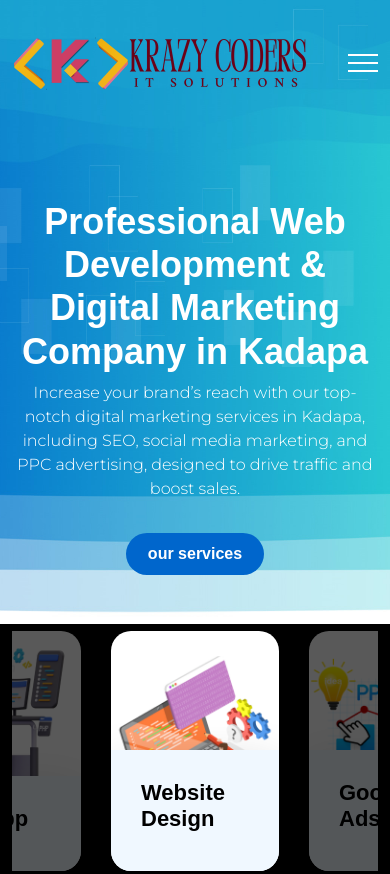
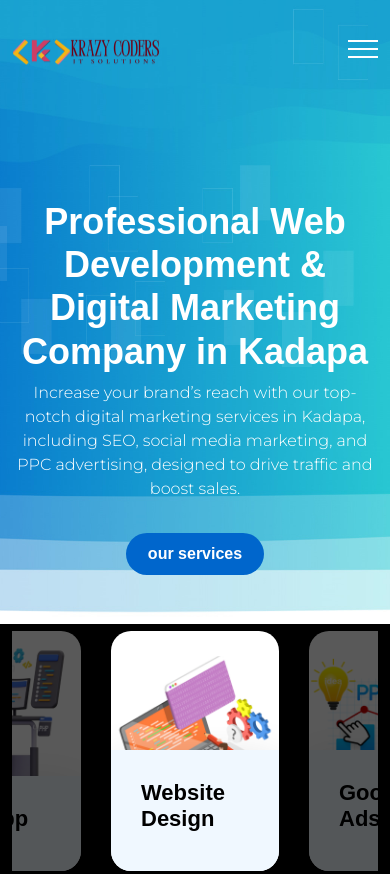
Before and after one commit to hariKrishna1864/krazycoders, a plain HTML site: page index.html in a window 390 px wide. Shown: the top 874 px of the page. Drawn offline with Linux system fonts and the light colour scheme; files whose address does not match are found by name; a web font is replaced by a local one.

Commit message:
logo img

```diff
--- a/css/new.css
+++ b/css/new.css
@@ -206,3 +206,10 @@ body {
     margin: 0px 20px;
   }
 }
+
+@media (max-width: 450px) {
+  .logo-image {
+    width: 150px !important;
+    height: auto;
+  }
+}
```
